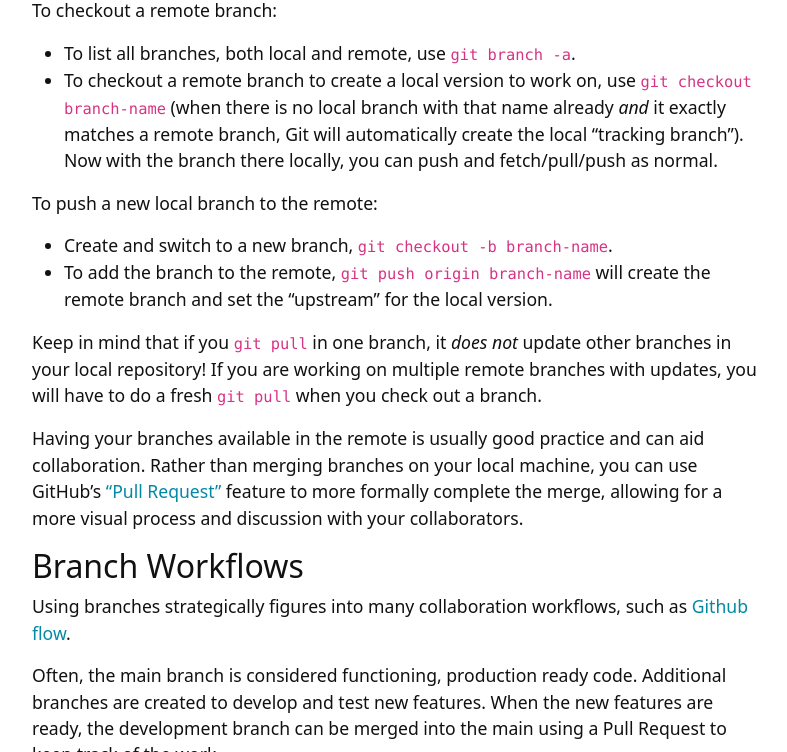
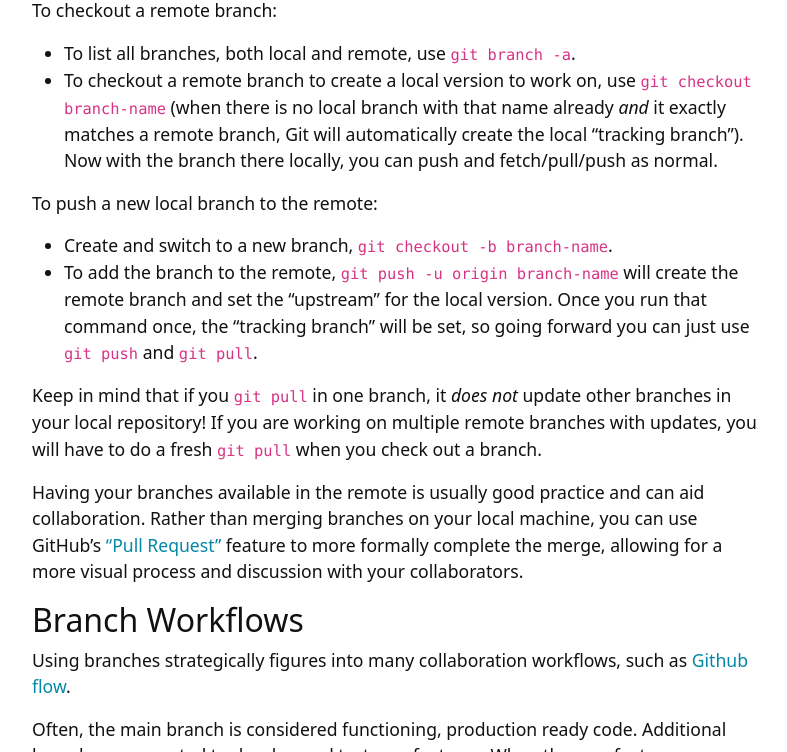
Before and after one commit to evanwill/get-git-b, a Jekyll site: the page built from content/5-branches.md, in a window 1280 px wide and 900 px high, scrolled down 3085 px, cut to the strip 0-752 px from the top of the window. Shown: the whole strip, without its empty margins (245-1032 px from the left). Built offline with Jekyll 4.4.1, drawn with Linux system fonts in a browser that asks for light colours; comment, search, counter and statistics services are not loaded.

Commit message:
clarify remote branches

```diff
--- a/content/5-branches.md
+++ b/content/5-branches.md
@@ -77,7 +77,7 @@ To checkout a remote branch:
 To push a new local branch to the remote:
 
 - Create and switch to a new branch, `git checkout -b branch-name`.
-- To add the branch to the remote, `git push origin branch-name` will create the remote branch and set the "upstream" for the local version.
+- To add the branch to the remote, `git push -u origin branch-name` will create the remote branch and set the "upstream" for the local version. Once you run that command once, the "tracking branch" will be set, so going forward you can just use `git push` and `git pull`.
 
 Keep in mind that if you `git pull` in one branch, it *does not* update other branches in your local repository!
 If you are working on multiple remote branches with updates, you will have to do a fresh `git pull` when you check out a branch.
```
